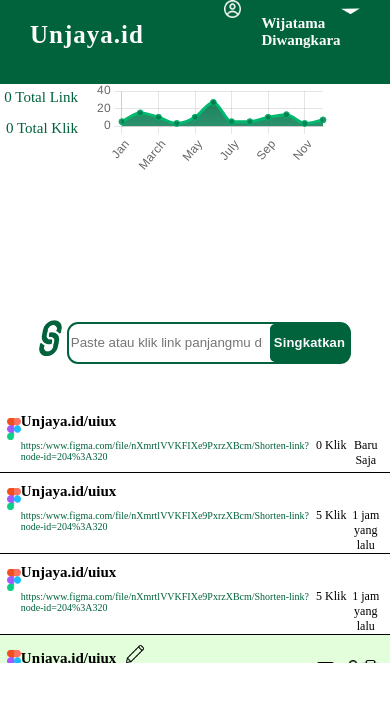
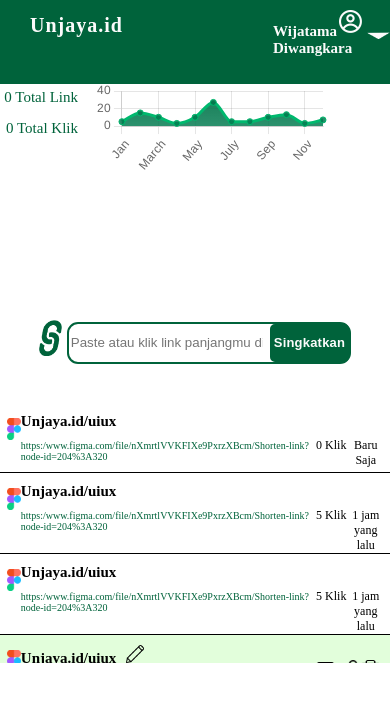
Before and after one commit to SokKanaTorajd/fe-unjaya-short-url, a Next.js app: page /dashboard in a window 390 px wide. Shown: the top 702 px of the page. Built offline with nearby package versions, Linux system fonts and the light colour scheme.

Commit message:
Update dashboard.css

```diff
--- a/styles/dashboard.css
+++ b/styles/dashboard.css
@@ -11,91 +11,92 @@
   display: flex;
   justify-content: space-between;
   width: 100%;
+  top: 65px;
   position: fixed;
 }
 .navbardash>.header{
   font-weight: bold;
   font-size: 50px;
   line-height: 56px;
+  letter-spacing: 0.2px;
   color: var(--white-color2);
 }
-.navbardash>.headernya{
-  width: 23%;
+.akun {
+  position: absolute;
+  left: 68%;
+  margin-top: 23px;
 }
-.headernya>.dashb{
-  padding-left: 20px;
-  font-size: 15px;
-  width: 80%;
-}
-.dashb h2{
-  margin-top: 20px;
-  font-size: 20px;
-}
-.headernya>.akunInfo{
-  margin-top: 20px;
-  width: 20%;
-  display: flex;
-  flex-direction: row;
-  justify-content: space-between;
+.poly {
+  position: absolute;
+  left: 83%;
+  margin-top: 23px;
+  cursor: pointer;
 }
 .header h1{
+  position: absolute;
+  left: 77px;
+  margin-top: 2%;
   font-family: Montserrat;
   font-style: normal;
   font-weight: bold;
   font-size: 30px;
   line-height: 15px;
+  display: flex;
+  align-items: center;
+  text-align: right;
   letter-spacing: 1px;
-  margin-left: 30px;
   color: #FBFBFB;
 }
-.headernya{
-  display: flex;
-  margin-right: 30px;
-  justify-content: space-between;
-}
-.headernya .dashb{
+.headernya h2{
+  position: absolute;
+  margin-top: 2%;
   color: var(--white-color);
   font-size: 15px;
   font-weight: bold;
   font-family: Montserrat;
-
-}
-.headernya h2:hover{
-border-radius: 11px;
-height: 18px;
-width: 138px;
+  left: 70%;
 }
 /* userbin */
 .userbin{
 position: fixed;
 display: none;
-width: fit-content;
+width: 10%;
 padding: 8px;
 height: fit-content;
 position: absolute;
-top: 11%;
-left: 92%;
+top: 10%;
+left: 83%;
 border-radius: 11px;
-border: 2px solid black;
-color: white;
-background-color: var(--green-color);
+box-shadow: 0 4px 15px 0 rgba(23, 168, 108, 0.75);
+background-color: white;
+z-index: -1;
 }
 a{
 text-decoration: none;
 }
 .userbin a{
-color: white;
+color: var(--green-color);
+cursor: pointer;
 }
 
-a:hover {
+.userbin a:hover{
   color: black;
   }
 
+.btn-dashboard:hover {
+  color: black;
+}
+.btn-setting:hover {
+  color: black;
+}
+.btn-out:hover {
+  color: black;
+}
 
-/* share link popup*/
+/* sharelink*/
 .shareLinkPop{
   display: none;
-  margin: 85% 80% auto 78%;
+  margin: 81% 80% auto 78%;
   background-color: #fefefe;
   width: 150px;
   border: none;
@@ -103,14 +104,18 @@
   border-radius: 18px;
   height:fit-content;
   padding: 0 10px;
+  padding-top: 3px;
   position:absolute;
   top: 0;
   padding-bottom: 2%;
+  /* z-index: -1; */
+  color: black;
   }
 .shareLinkPop h1{
   font-size:18px;
   padding-top: 5px;
   padding-left: 5px;
+  color: var(--green-color);
 }
   .shareLinkPop-a>.share{
   width: 100%;
@@ -118,14 +123,13 @@
   font-size: 15px;
   padding-left: 5px;
   }
-.share .s {
+.share a {
   padding: 0.3rem 0;
   color: black;
 }
-.share .s:hover{
+.share a:hover{
   color: var(--green-color);
 }
-
 /* ubah Link */
 .ubahlinknya{
 left: 0px;
@@ -214,17 +218,13 @@
   padding-left:5%  ;
 }
 
-/* riwayat */
-/* .scroll {
-  width: 100%;
-  height:20px;
-  margin-bottom: 10%;
-} */
 .riwayat {
 width: 100%;
 height: 260px;
 margin-bottom: 10%;
 overflow-y: scroll;
+font-size: 15px;
+cursor:pointer;
 }
 .riwayat1:hover {
   background-color:#E2FEDB;
@@ -259,7 +259,7 @@
 width: 65%;
 }
 .ket-riwayat h1{
-font-size: 22px;
+font-size: 15px;
 color: black;
 }
 h1 span{
@@ -268,7 +268,7 @@
 .option-click, .just-now{
 width: 15%;
 color: black;
-font-size: 18px;
+font-size: 15px;
 margin-top: 40px;
 text-align: center;
 }
@@ -281,21 +281,6 @@
 display: flex;
 justify-content:space-around;
 }
-
-
-#edit.open{
-
-  -webkit-transition:max-height 0.7s;
-  -moz-transition: max-height 0.7s;
-  transition: max-height 0.7s;
-  padding: 0 5px;
-  display: flex;
-  justify-content: space-between;
-  border-bottom:1px solid black ;
-  width: 100%;
-}
-
-
 
 /* ubah link popup */
 .ubahLinkPop{
@@ -655,30 +640,25 @@
   .rekomendasi:hover{
     background:#AAECA0;
   }
+@media screen and (min-width: 450px){
 
+}
 @media(max-width:768px){
-.navbardash>.headernya{
-  width: 30%;
+.navbardash>.header{
+  margin-top: 10px;
 }
-.headernya>.dashb{
-  width: 70%;
+.dashb{
+  margin-top: 15px;
 }
-.dashb h2{
-  margin-top: 15px;
-  font-size: 15px;
-  padding-left: 20px;
+.akun {
+  left: 85%;
+  margin-top: 10px;
 }
-.headernya>.akunInfo{
-  width: 30%;
-  font-size: 15px;
-  display: flex;
-  flex-direction: row;
-  justify-content: space-between;
+.poly {
+  position: absolute;
+  left: 90%;
+  margin-top: 10px;
 }
-.userbin{
-  left: 85%;
-  }
-
 .flex1{
   display: flex;
   flex-direction:row;
@@ -720,47 +700,30 @@
 .options{
   width: 20%;
 }
-.buttonUbahLink {
-  font-size: 15px;
-  margin: 20% 30% auto 35%;
-  background-color: #fefefe;
-  width: 50%;
-  padding: 0 ;
 
-  }
-  .ubahLinkPopLanjut{
-    margin: 30% 25% auto 25%;
-  }
-  .ubahLinkPopLanjut2{
-    margin: 30% 25% auto 25%;
 
-  }
 }
 
 @media(max-width:500px){
-  .navbardash>.header{
-    margin-top: 10px;
-  }
   .dash{
     margin-bottom: 0;
     height: 30vh;
   }
-    .navbardash>.headernya{
-      width: 35%;
+.dashb{
+  left:83%;
 }
-    .headernya>.dashb{
-      width: 75%;
+.akun {
+  left: 87%;
+  margin-top: 10px;
 }
-    .dashb h2{
-      padding-left: 0;
+.poly {
+  position: absolute;
+  left: 94%;
+  margin-top: 10px;
 }
-    .headernya>.akunInfo{
-      width: 35%;
-    }
-
 .header h1{
   left: 30px;
-      font-size: 25px;
+  font-size: 20px;
 }
 .userbin{
   padding: 1px;
```
Lines whose indentation alone changed are shown as unchanged.
